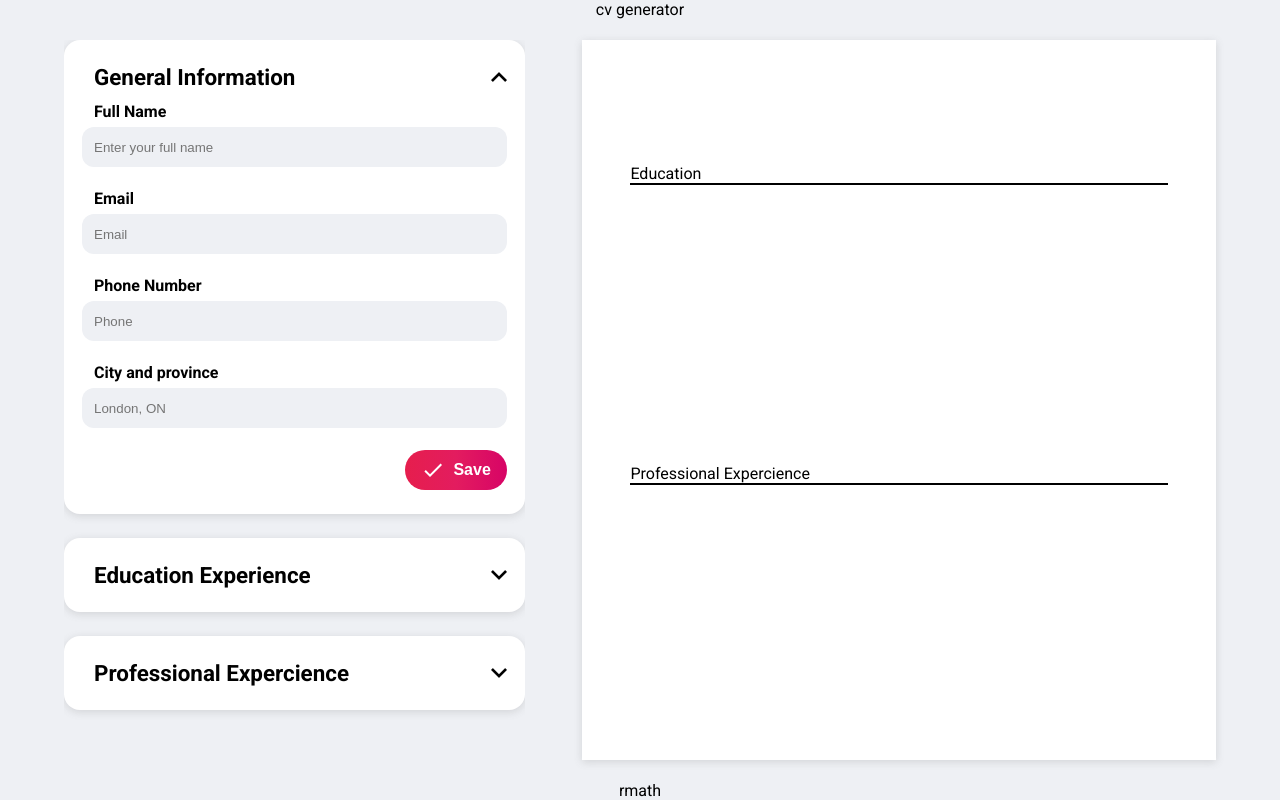
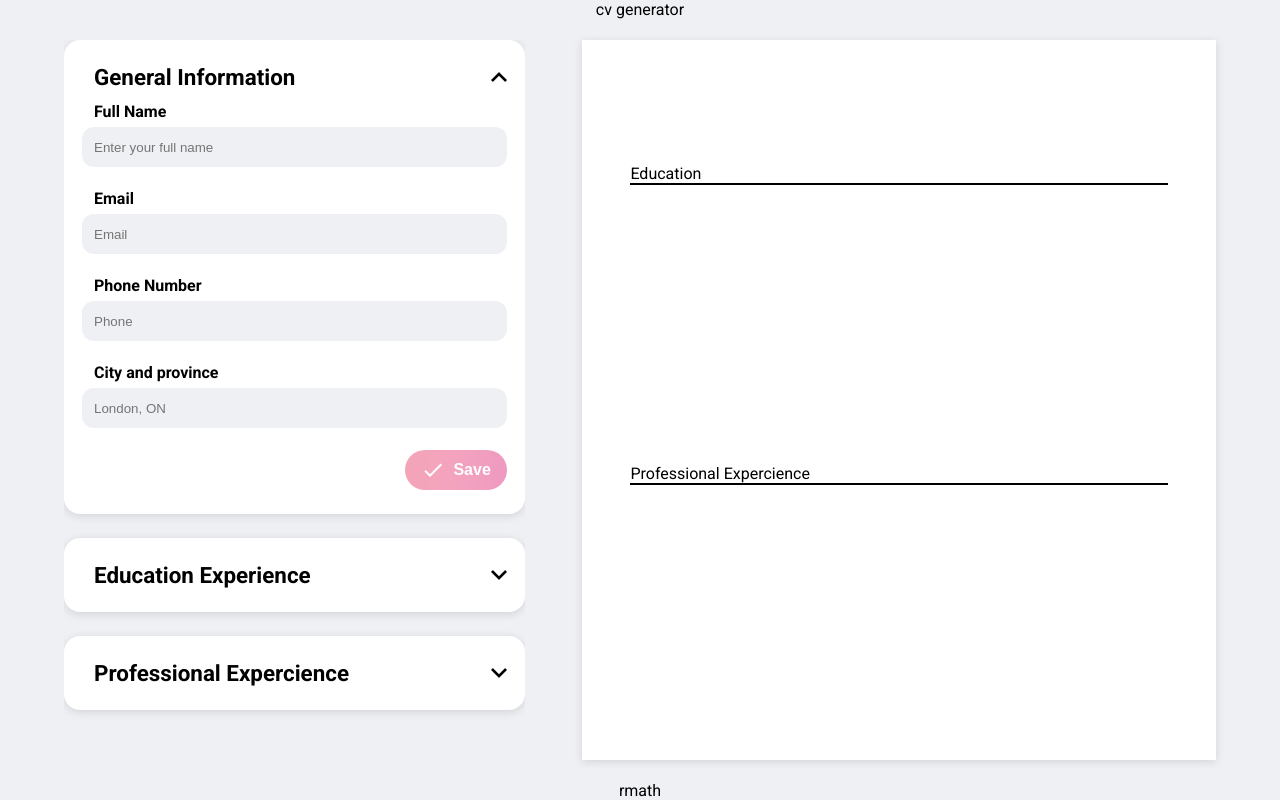
Before and after one commit to rmathr/cv-project, a React app: page / in a window 1280 px wide. Both pictures are taken after a click on the picture 498 px from the left and 77 px from the top of the page. Built offline with nearby package versions, Linux system fonts and the light colour scheme.

Commit message:
Add not empty form validation

```diff
--- a/src/components/BasicInfo.js
+++ b/src/components/BasicInfo.js
@@ -30,6 +30,13 @@ class BasicInfo extends Component {
       };
     }
   }
+
+  isFormValid = () => {
+    console.log('teste');
+    const { fullName, email, phone, address } = this.state;
+    return fullName.length && email.length && phone.length && address.length;
+  };
+
   toggleForm = (e) => {
     this.setState({
       isShown: !this.state.isShown,
@@ -126,7 +133,7 @@ class BasicInfo extends Component {
                 onChange={this.handleChange}
               />
             </div>
-            <button className="save-form" type="submit">
+            <button className="save-form" type="submit" disabled={!this.isFormValid()}>
               <span>
                 {' '}
                 <svg
--- a/src/components/Education.js
+++ b/src/components/Education.js
@@ -31,6 +31,19 @@ class Education extends Component {
       };
     }
   }
+
+  isFormValid = () => {
+    console.log('teste');
+    const { degree, school, city, country, startDate, endDate } = this.state;
+    return (
+      degree.length &&
+      school.length &&
+      city.length &&
+      country.length &&
+      startDate.length &&
+      endDate.length
+    );
+  };
 
   toggleForm = (e) => {
     this.setState({
@@ -167,7 +180,7 @@ class Education extends Component {
               </button>
             )}
 
-            <button className="save-form" type="submit">
+            <button className="save-form" type="submit" disabled={!this.isFormValid()}>
               <span>
                 {' '}
                 <svg
--- a/src/components/Professional.js
+++ b/src/components/Professional.js
@@ -29,6 +29,17 @@ class Professional extends Component {
       };
     }
   }
+
+  isFormValid = () => {
+    const { jobTitle, company, startDatePro, endDatePro, mainTasks } = this.state;
+    return (
+      jobTitle.length &&
+      company.length &&
+      startDatePro.length &&
+      endDatePro.length &&
+      mainTasks.length
+    );
+  };
 
   toggleForm = (e) => {
     this.setState(
@@ -156,7 +167,7 @@ class Professional extends Component {
               </button>
             )}
 
-            <button className="save-form" type="submit">
+            <button className="save-form" type="submit" disabled={!this.isFormValid()}>
               <span>
                 {' '}
                 <svg
--- a/src/style.css
+++ b/src/style.css
@@ -192,6 +192,11 @@ hr{
     margin: 0 4px;
 }
 
+.save-form:disabled{
+    opacity: 0.4;
+  cursor: not-allowed;
+}
+
 .svg-right{
     width: 24px;
     height: auto;
```
